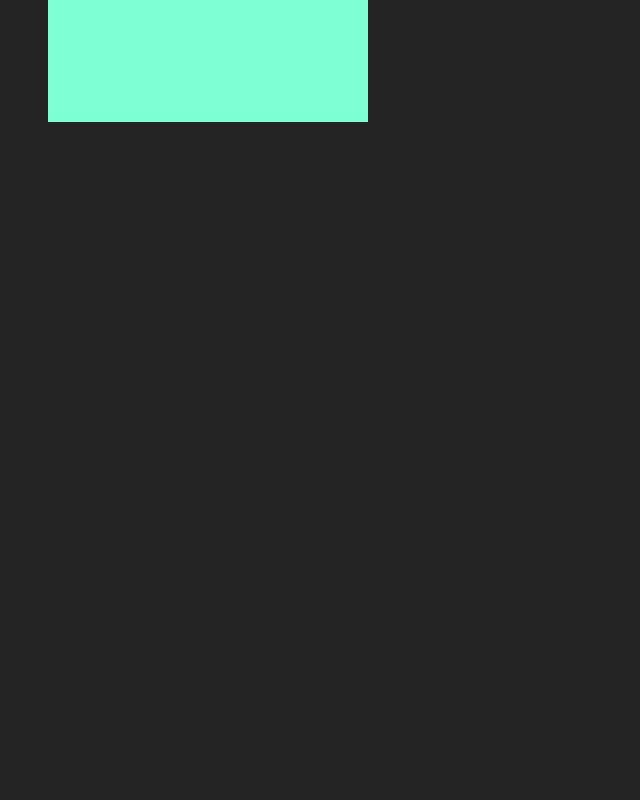
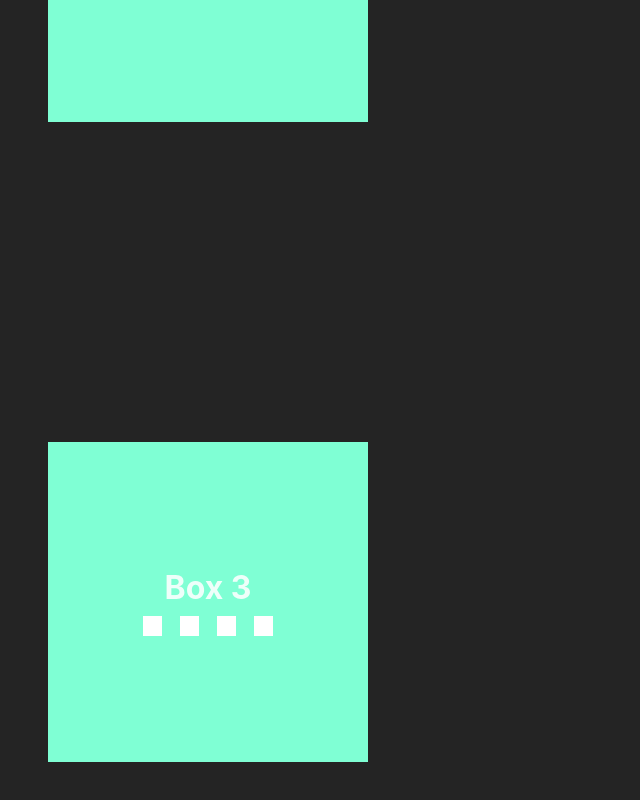
Before and after one commit to HIRWA13/Framer-Playground, a React (Vite) app: page / in a window 1280 px wide. Shown: the part 886-1686 px from the top of the page, without its empty margins (0-640 px from the left). Before the commit the page ends 1376 px from the top, so only its background shows below. Built offline with nearby package versions, Linux system fonts and the light colour scheme.

Commit message:
feat: variants

```diff
--- a/src/App.css
+++ b/src/App.css
@@ -22,3 +22,16 @@
   justify-content: center;
   cursor: pointer;
 }
+
+.smallBoxes {
+  display: flex;
+  gap: 0.5rem;
+}
+.boxItem {
+  list-style: none;
+  width: 0.5rem;
+  height: 0.5rem;
+  padding: 0.6rem;
+  background-color: white;
+  margin: 0.3rem;
+}
--- a/src/App.jsx
+++ b/src/App.jsx
@@ -1,5 +1,6 @@
 import Box1 from './components/Box1/Box1'
 import Box2 from './components/Box2/Box2'
+import Box3 from './components/Box3/Box3'
 import './App.css'
 
 function App() {
@@ -8,6 +9,7 @@ function App() {
     <>
       <Box1 />
       <Box2 />
+      <Box3 />
     </>
   )
 }
--- /dev/null
+++ b/src/components/Box3/Box3.jsx
@@ -0,0 +1,55 @@
+import {motion } from "framer-motion";
+
+export default function Box3() {
+    const boxVariants = {
+        hidden: {
+            x: "-100vw"
+        },
+        visible: {
+            x: 0,
+            transition: {
+              delay: 0.5,
+              when: "beforeChildren"
+            }
+        }
+    }
+     const listVariants = {
+       hidden: {
+         x: -10,
+         opacity: 0.1,
+         delay: 1
+       },
+       visible: {
+        x: 0,
+        opacity: 1,
+        stagerChildren: 0.7,
+        transition: {
+          stiffness: 100,
+          duration: 0.5,
+          velocity: -100,
+        }
+       },
+     };
+  return (
+    <div className="box-container">
+      <motion.div
+        className="box1"
+        variants={boxVariants}
+        animate="visible"
+        initial="hidden"
+      >
+        <h1>Box 3</h1>
+        <div className="smallBoxes">
+          {  [1, 2, 3, 4].map(box => {
+                return (
+                <motion.li key={box}
+                    className="boxItem "
+                    variants={listVariants}
+                    ></motion.li>
+                )
+            })}
+        </div>
+      </motion.div>
+    </div>
+  );
+}
```
